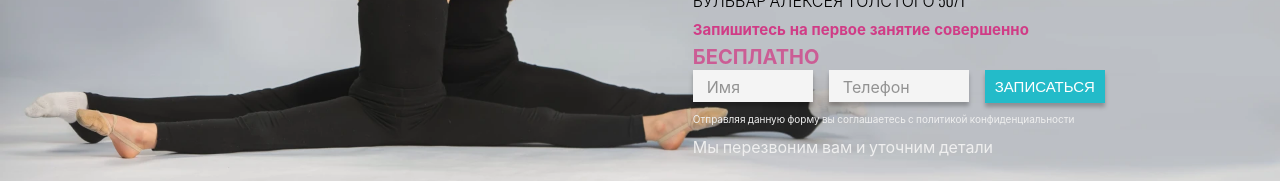
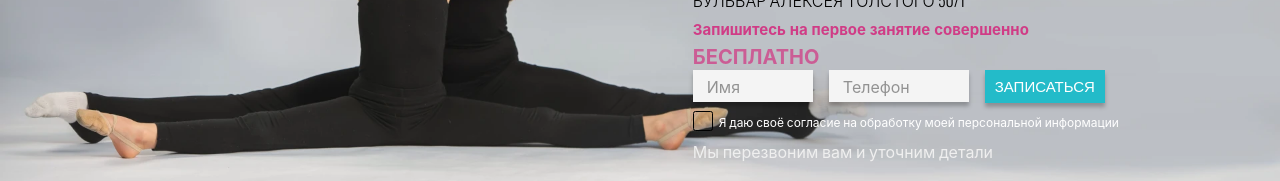
Before and after one commit to SFuwka/olymp, a Next.js app: page / in a window 1280 px wide. Shown: the part 388-569 px from the top of the page. Built offline with nearby package versions, Linux system fonts and the light colour scheme.

Commit message:
policy_checkbox

```diff
--- a/components/telegramForm/TelegramForm.tsx
+++ b/components/telegramForm/TelegramForm.tsx
@@ -13,17 +13,35 @@ interface TelegramFormProps {
     withQuestion?: boolean
 }
 
+interface CheckboxProps {
+    id: string
+    onChange: React.ChangeEventHandler<HTMLInputElement>
+    error?: string | null
+    className?: string
+}
+
+const Checkbox = ({ id, onChange, error, className }: CheckboxProps) => {
+    return <div className={styles.checkBoxContainer}>
+        <input onChange={onChange} type="checkbox" id={id} />
+        <label className={clsx(styles.policy, className)} htmlFor={id}>
+            Я даю своё согласие на обработку моей персональной информации</label>
+        {error && <span style={{ display: 'block' }} className={styles.error}>{error}</span>}
+    </div>
+}
+
 export const TelegramForm = ({ inModal, closeModal, withQuestion }: TelegramFormProps) => {
     const context = useAppContext()
     const [formData, setFormData] = useState({ name: '', phone: '', question: '' })
     const [inProgress, setinProgress] = useState(false)
+    const [checked, setChecked] = useState(false)
 
     const [errors, setErrors] =
-        useState<{ nameError?: string | null, phoneError?: string | null }>({ nameError: null, phoneError: null })
+        useState<{ nameError?: string | null, phoneError?: string | null, checkError?: string | null }>
+            ({ nameError: null, phoneError: null, checkError: null })
 
     const handleClick = (e: React.MouseEvent<HTMLElement>) => {
         e.preventDefault()
-        if (!formData.name || !formData.phone || formData.phone.match(/\d/g)?.length !== 11) {
+        if (!formData.name || !formData.phone || formData.phone.match(/\d/g)?.length !== 11 || !checked) {
             if (!formData.name) {
                 setErrors(prev => {
                     return { ...prev, nameError: 'поле обязательно' }
@@ -38,6 +56,11 @@ export const TelegramForm = ({ inModal, closeModal, withQuestion }: TelegramForm
             if (formData.phone.match(/\d/g)?.length !== 11) {
                 return setErrors(prev => {
                     return { ...prev, phoneError: 'некорректный телефон' }
+                })
+            }
+            if (!checked) {
+                return setErrors(prev => {
+                    return { ...prev, checkError: 'согласитесь на обработку персональных данных' }
                 })
             }
             return
@@ -59,6 +82,10 @@ export const TelegramForm = ({ inModal, closeModal, withQuestion }: TelegramForm
 
     }
 
+    const handleCheck = (e: React.ChangeEvent<HTMLInputElement>) => {
+        setErrors(prev => ({ ...prev, checkError: null }))
+        setChecked(e.target.checked)
+    }
 
     const handleChange = (e: React.ChangeEvent<HTMLInputElement | HTMLTextAreaElement>) => {
         setFormData(prev => {
@@ -75,6 +102,7 @@ export const TelegramForm = ({ inModal, closeModal, withQuestion }: TelegramForm
             return { ...prev, [e.target.name]: e.target.value }
         })
     }
+
 
     return (
         <div className={inModal === true ? styles.rootInModal : styles.root}>
@@ -99,14 +127,14 @@ export const TelegramForm = ({ inModal, closeModal, withQuestion }: TelegramForm
                     <textarea rows={4} onChange={handleChange} name='question' value={formData.question} id='question' />
                     <label className={formData.question && styles.labelFixed} htmlFor="question">Вопрос</label>
                 </div>}
+                {inModal && <Checkbox id='checkBox1' onChange={e => handleCheck(e)} error={errors.checkError} />}
                 <TelegramButton
                     disabled={inProgress || errors?.nameError !== null || errors.phoneError !== null}
                     onClick={handleClick}>
                     {withQuestion ? 'отправить' : 'записаться'}
                 </TelegramButton>
             </form>
-            <div> <p className={clsx(styles.policy, inModal ? styles.policyInModal : '')}>Отправляя данную форму вы соглашаетесь с
-                политикой конфиденциальности</p></div>
+            {!inModal && < Checkbox id='checkBox2' className={styles.checkbox} error={errors.checkError} onChange={(e) => handleCheck(e)} />}
         </div>
     )
 }
--- a/components/telegramForm/telegramForm.module.scss
+++ b/components/telegramForm/telegramForm.module.scss
@@ -138,14 +138,55 @@
 
 .policy {
     margin: 0;
-    font-size: 10px;
+    font-size: 12px;
     a {
         color: $pink;
     }
 }
 
-.policyInModal {
-    padding-left: space(4);
-    padding-right: space(4);
-    padding-bottom: space(2);
+
+
+.checkBoxContainer {
+    margin-top: space(1);
+
+
+    input[type="checkbox"] {
+        opacity: 0;
+        position: absolute;
+        cursor: pointer;
+
+        &:hover + label::before {
+            background-color: $pink;
+        }
+        &:checked + label::before{
+            content: '\002714';
+            color: #fff;
+            display: flex;
+            align-items: center;
+            justify-content: center;
+            background-color: $pinkB;
+
+        }
+    }
+    label {
+        display: flex;
+        align-items: center;
+        cursor: pointer;
+        &:hover::before {
+            background-color: $pink;
+        }
+    }
+
+    label:before {
+        content: "";
+        min-width: 18px;
+        min-height: 18px;
+        border-radius: 0.2em;
+        border: 0.05em solid black;
+        margin-right: 0.5em;
+    }
 }
+
+.checkbox{
+    color: #fff;
+}
```
